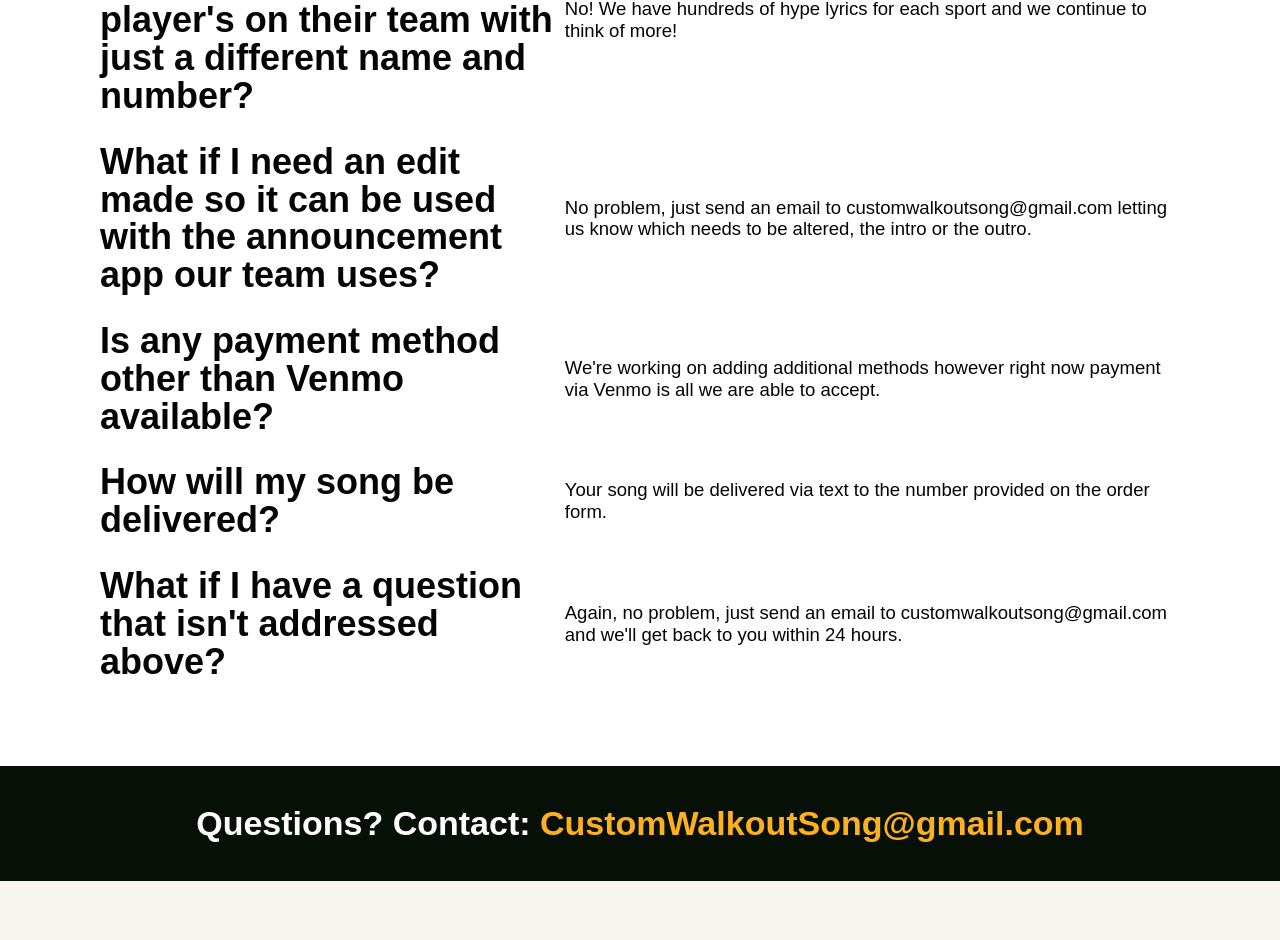
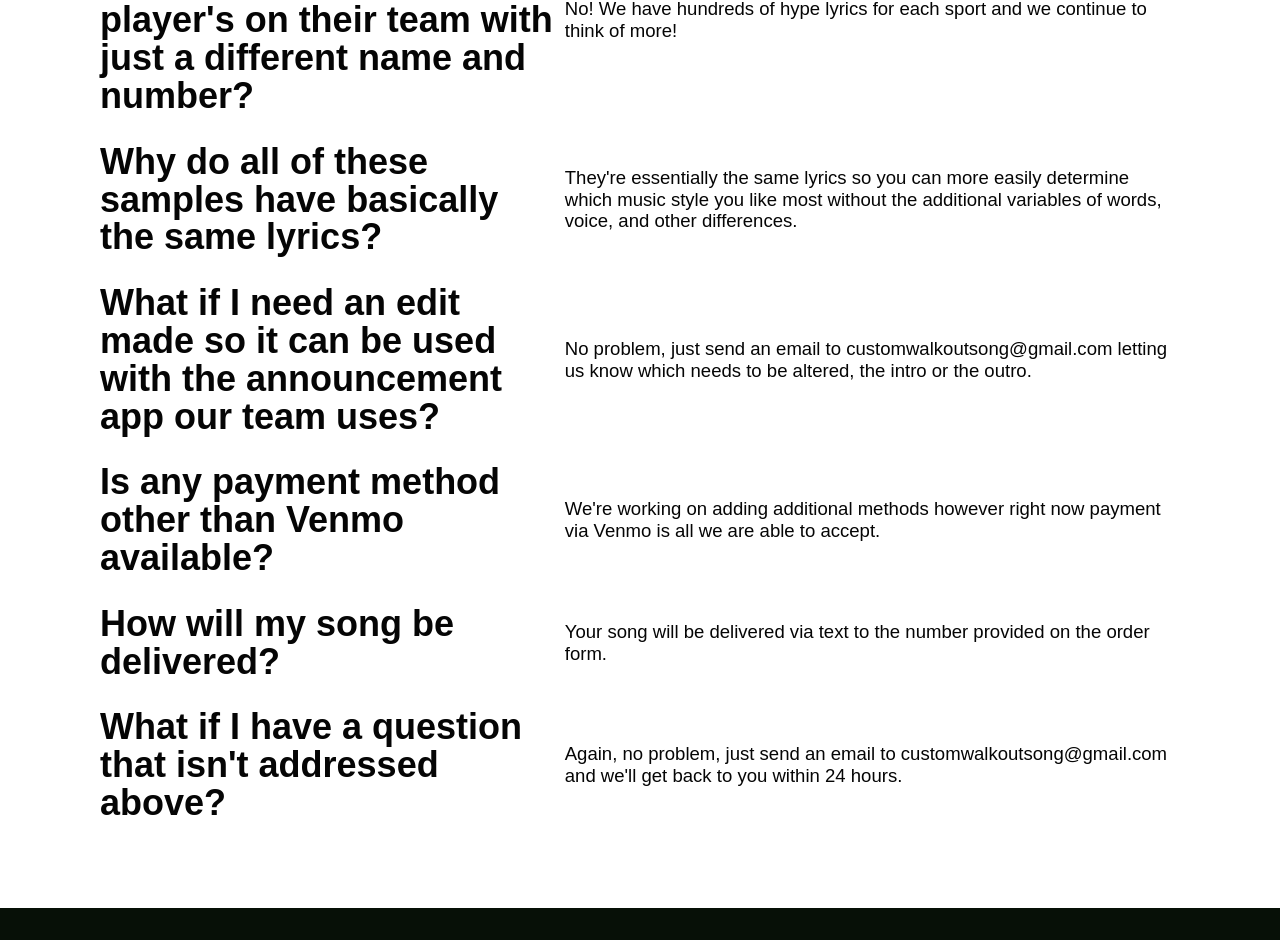
Before and after one commit to CHolmes143/customwalkoutsongs, a Next.js app: page / in a window 1280 px wide. Shown: the part 3658-4598 px from the top of the page. Before the commit the page ends 4539 px from the top, so only its background shows below. Built offline with nearby package versions, Linux system fonts and the light colour scheme.

Commit message:
Add sample lyrics FAQ

```diff
--- a/app/page.tsx
+++ b/app/page.tsx
@@ -53,6 +53,13 @@ export default function HomePage() {
             <p>No! We have hundreds of hype lyrics for each sport and we continue to think of more!</p>
           </article>
           <article className="faq-item">
+            <h3>Why do all of these samples have basically the same lyrics?</h3>
+            <p>
+              They&apos;re essentially the same lyrics so you can more easily determine which music style
+              you like most without the additional variables of words, voice, and other differences.
+            </p>
+          </article>
+          <article className="faq-item">
             <h3>What if I need an edit made so it can be used with the announcement app our team uses?</h3>
             <p>
               No problem, just send an email to customwalkoutsong@gmail.com letting us know which needs
```
